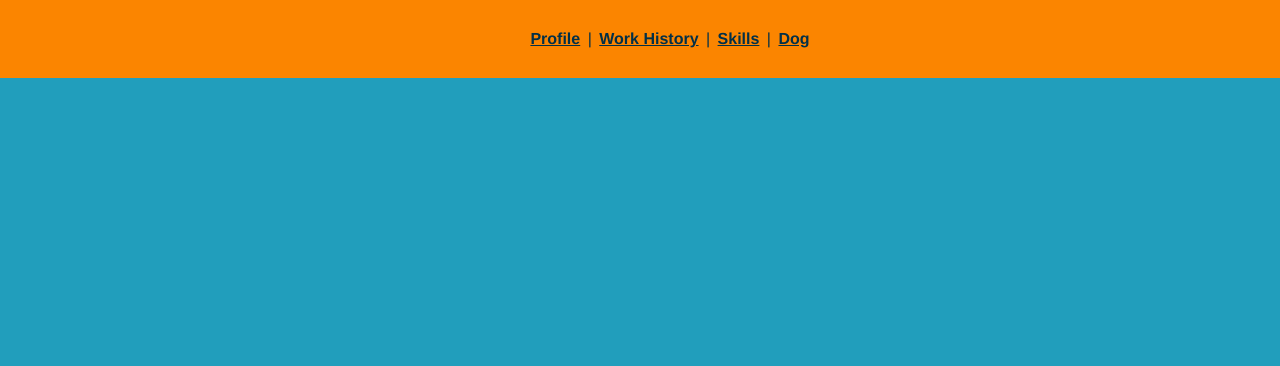
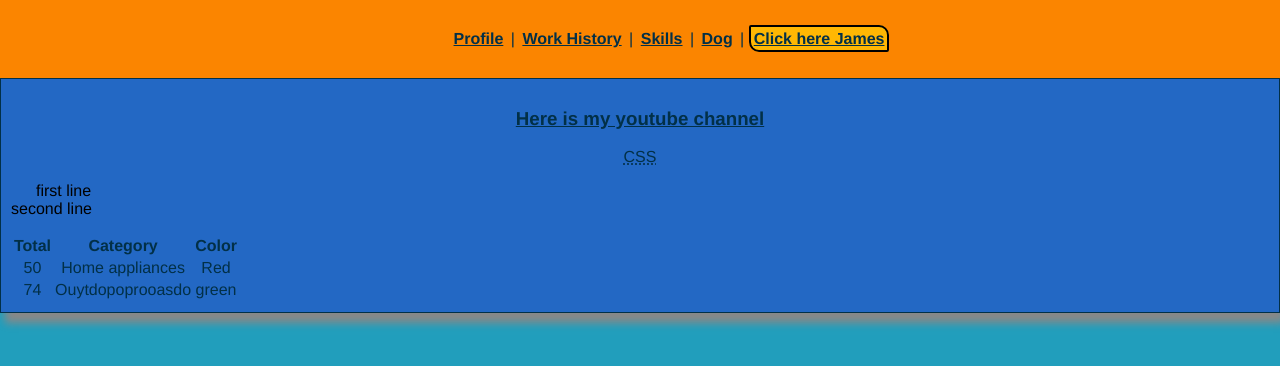
Before and after one commit to thetravisweber/travis.gg, a Vue app: page /teaching in a window 1280 px wide. Shown: the top 366 px of the page. Built offline with nearby package versions, Linux system fonts and the light colour scheme.

Commit message:
idk whats in this, just found all these file changes

```diff
--- a/src/components/MyHeader.vue
+++ b/src/components/MyHeader.vue
@@ -3,13 +3,12 @@
     <router-link to="/">Profile</router-link> |
     <router-link to="/work">Work History</router-link> |
     <router-link to="/skillz">Skills</router-link> |
-    <router-link to="/dog">Dog</router-link>
+    <router-link to="/dog">Dog</router-link> |
+    <router-link to="/teaching">Click here James</router-link>
   </div>
 </template>
 
-
 <style>
-
 #nav {
   width: 100%;
   background-color: var(--secondary);
@@ -22,17 +21,16 @@
 }
 
 #nav a.router-link-exact-active:hover {
-  transition: .4s;
+  transition: 0.4s;
   background-color: var(--light-primary);
   border: 2px solid var(--black);
   border-radius: 10px 2px 10px 2px;
 }
 
 #nav a.router-link-exact-active {
-  transition: .2s;
+  transition: 0.2s;
   background-color: var(--light-secondary);
   border: 2px solid var(--black);
   border-radius: 2px 10px 2px 10px;
 }
-
 </style>
--- a/src/router/index.js
+++ b/src/router/index.js
@@ -3,6 +3,7 @@ import Profile from "../views/Profile.vue";
 import Skills from "../views/Skills.vue";
 import Work from "../views/Work.vue";
 import Dog from "../views/Dog.vue";
+import ShowingJames from "../views/ShowingJames.vue";
 
 const routes = [
   {
@@ -13,17 +14,22 @@ const routes = [
   {
     path: "/work",
     name: "Work",
-    component: Work
+    component: Work,
   },
   {
     path: "/skillz",
     name: "Skillz",
-    component: Skills
+    component: Skills,
   },
   {
     path: "/dog",
     name: "Dork",
-    component: Dog
+    component: Dog,
+  },
+  {
+    path: "/teaching",
+    name: "Hello, James",
+    component: ShowingJames,
   },
 ];
 
--- a/src/views/Dog.vue
+++ b/src/views/Dog.vue
@@ -1,10 +1,8 @@
 <template>
   <div class="dog">
-
     <h2>This is my dog, Maverick</h2>
 
     <MaverickBio />
-
   </div>
 </template>
 
--- a/src/views/Profile.vue
+++ b/src/views/Profile.vue
@@ -1,6 +1,5 @@
 <template>
   <div class="profile">
-
     <h2>Hello, I am Travis</h2>
 
     <TravisBio />
--- /dev/null
+++ b/src/views/ShowingJames.vue
@@ -0,0 +1,63 @@
+<template>
+  <div class="ShowingJames">
+    <h3>
+      <strong>
+        <a href="https://www.youtube.com">Here is my youtube channel</a>
+      </strong>
+    </h3>
+    <abbr title="Cascading Style Sheets">CSS</abbr>
+    <p>
+      first line <br />
+      second line
+    </p>
+
+    <table>
+      <tr>
+        <th>Total</th>
+        <th>Category</th>
+        <th>Color</th>
+      </tr>
+      <tr>
+        <td>50</td>
+        <td>Home appliances</td>
+        <td>Red</td>
+      </tr>
+      <tr>
+        <td>74</td>
+        <td>Ouytdopoprooasdo</td>
+        <td>green</td>
+      </tr>
+    </table>
+  </div>
+</template>
+
+<style scoped>
+body {
+  background-color: aquamarine;
+  text-align: center;
+}
+
+h1 {
+  color: #e5a226;
+}
+
+div {
+  border: 1px solid;
+  padding: 10px;
+  box-shadow: 5px 10px 8px #888888;
+  background-color: #2368c4;
+}
+
+.lists {
+  text-align: left;
+  width: 50%;
+}
+
+.teachable {
+  text-shadow: 2px black;
+}
+
+#another-part-of-footer {
+  color: blueviolet;
+}
+</style>
```
